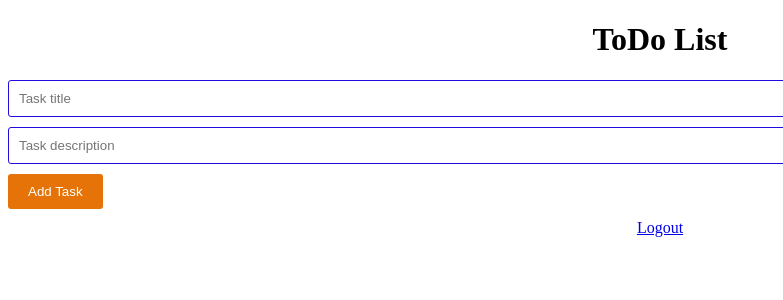
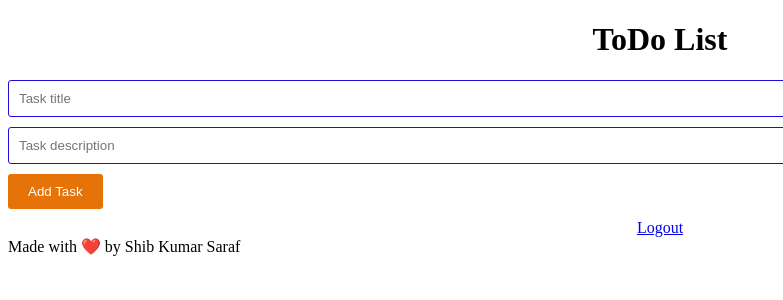
Before and after one commit to shib1111111/ToDo-List, a Flask app: page /tasks.html in a window 1320 px wide; the page is wider, and only the part inside the window is pictured. Shown: the top 300 px of that part, without its empty margins (0-783 px from the left). Run offline with Flask 3, Linux system fonts and the light colour scheme; the visitor is signed in with stand-in values (Sample User, id 1); data that the repository does not hold is empty.

Commit message:
Update tasks.html

```diff
--- a/templates/tasks.html
+++ b/templates/tasks.html
@@ -47,6 +47,13 @@
 
 
     <a href="{{ url_for('logout') }}">Logout</a>
+
+    <!-- Signature Container -->
+    <div class="signature-container">
+        <div class="signature">
+            Made with ❤️ by Shib Kumar Saraf
+        </div>
+    </div>
 <script src="static/tasks.js"></script>
 </body>
 </html>
```
